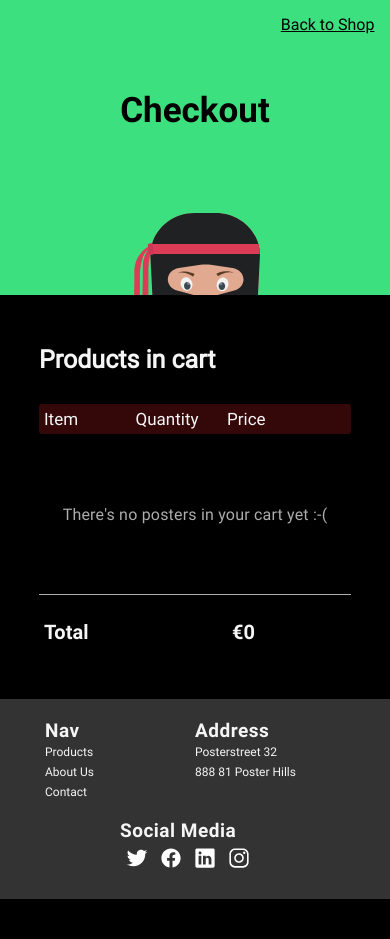
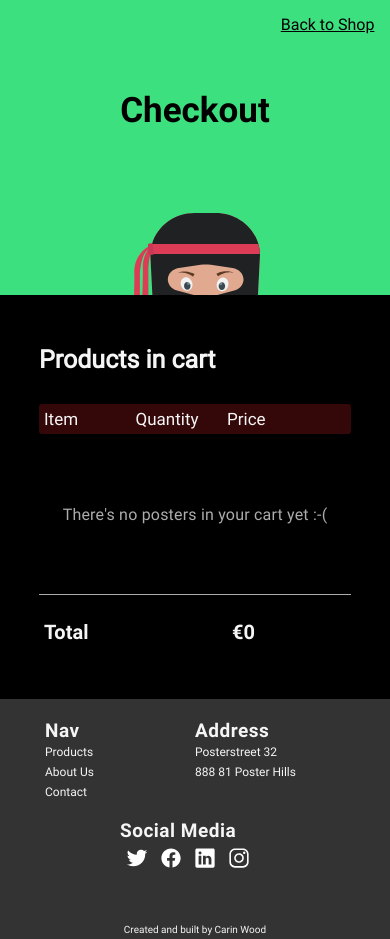
Before and after one commit to CarinWood/Poster-shop, a React (Create React App) app: page /checkout in a window 390 px wide. Before the commit the page ends 899 px from the top, so only its background shows below. Built offline with nearby package versions, Linux system fonts and the light colour scheme.

Commit message:
added text in footer

```diff
--- a/src/components/footer/Footer.tsx
+++ b/src/components/footer/Footer.tsx
@@ -27,6 +27,7 @@ export const Footer = () => {
           <img src={instagram} alt="instagram" className='icon'/>
         </div>
       </div>
+      <p className='credits'>Created and built by Carin Wood</p>
     </footer>
   )
 }
--- a/src/components/footer/footer.css
+++ b/src/components/footer/footer.css
@@ -5,6 +5,7 @@ footer {
     display: flex;
     justify-content: center;
     align-items: center;
+    position: relative;
 }
 
 .footer-headline {
@@ -38,6 +39,13 @@ footer {
     margin: 0px 6px;
 }
 
+.credits {
+    font-size: 12px;
+    position: absolute;
+    bottom: 2%;
+    color: whitesmoke;
+}
+
 @media screen and (max-width: 551px) {
     footer {
         width: 100%;
@@ -45,6 +53,7 @@ footer {
         background-color: #333333;
         display: flex;
         flex-wrap: wrap;
+        padding-bottom: 40px;
     }
 
     .footer-headline {
@@ -56,4 +65,11 @@ footer {
         height: 80px;
         margin-top: 20px;
     }
+
+    .credits {
+        font-size: 10px;
+        position: absolute;
+        bottom: 2%;
+        color: whitesmoke;
+    }
 }
```
